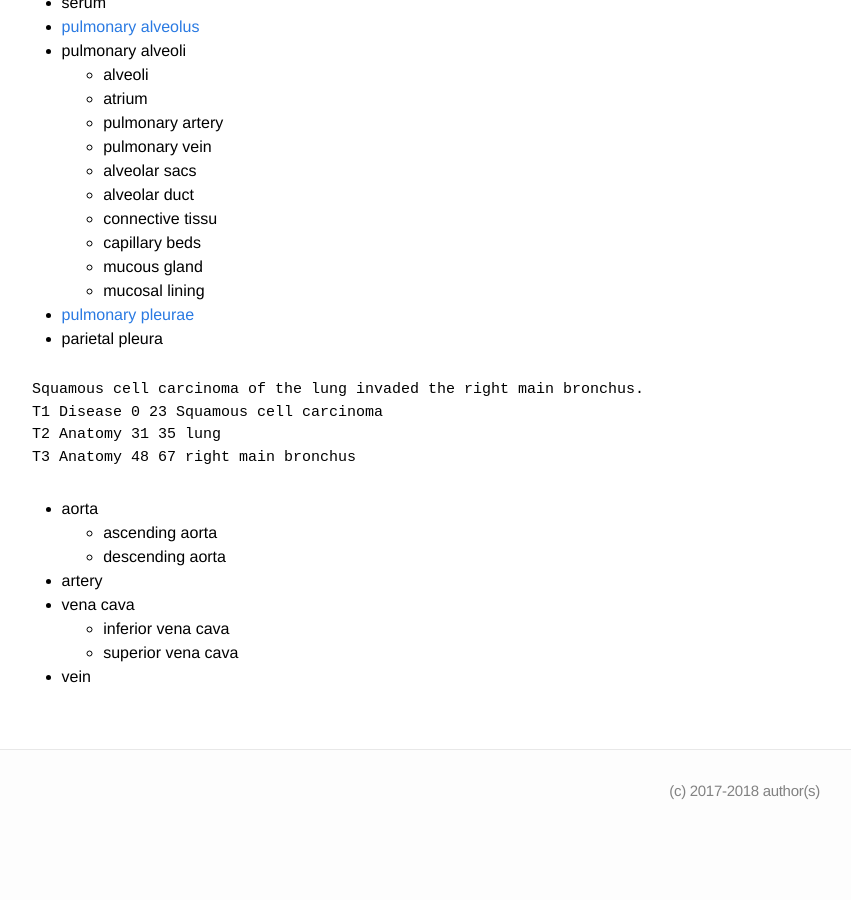
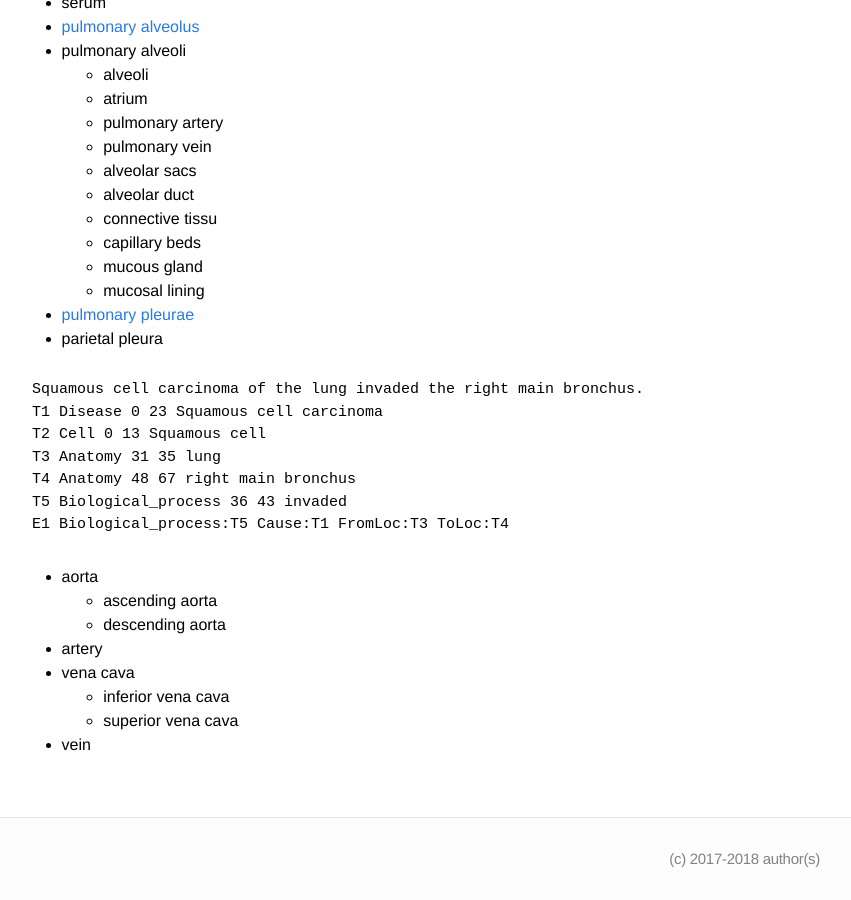
Before and after one commit to ezcatdb/clinicalcorpus-guidelines, a Jekyll site: the page built from _entity/Anatomical_entity.md, in a window 1280 px wide and 900 px high, scrolled down 673 px. Shown: the whole window, without its empty margins (220-1071 px from the left). Built offline with Jekyll 4.4.1, drawn with Linux system fonts in a browser that asks for light colours; before the commit the page ends 1506 px from its top, so only the background shows below that.

Commit message:
included additional info(entity; Cell, event;Biological_process) in a sample sentence in Anatomical_entity.md

```diff
--- a/_entity/Anatomical_entity.md
+++ b/_entity/Anatomical_entity.md
@@ -44,8 +44,11 @@ Regarding tissues in lung, the following words/phrases can also be annotated.
 ~~~ ann
 Squamous cell carcinoma of the lung invaded the right main bronchus.
 T1 Disease 0 23 Squamous cell carcinoma
-T2 Anatomy 31 35 lung
-T3 Anatomy 48 67 right main bronchus
+T2 Cell 0 13 Squamous cell
+T3 Anatomy 31 35 lung
+T4 Anatomy 48 67 right main bronchus
+T5 Biological_process 36 43 invaded
+E1 Biological_process:T5 Cause:T1 FromLoc:T3 ToLoc:T4
 ~~~
 
 - aorta
```
